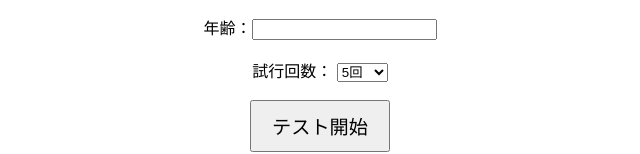
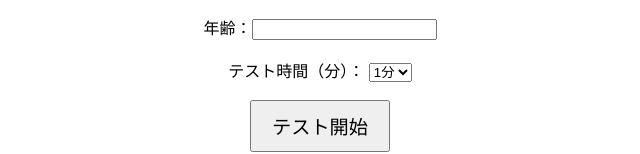
Before and after one commit to Sleep-Researcher/pvt-webapp, a plain HTML site: page index.html in a window 1280 px wide. Shown: the part 136-290 px from the top of the page, without its empty margins (320-960 px from the left). Drawn offline with Linux system fonts and the light colour scheme.

Commit message:
Update index.html

```diff
--- a/index.html
+++ b/index.html
@@ -18,11 +18,11 @@
       年齢：<input type="number" id="age">
     </label><br><br>
     <label>
-      試行回数：
-      <select id="trialCount">
-        <option value="5">5回</option>
-        <option value="10">10回</option>
-        <option value="15">15回</option>
+      テスト時間（分）：
+      <select id="testDuration">
+        <option value="1">1分</option>
+        <option value="3">3分</option>
+        <option value="5">5分</option>
       </select>
     </label><br><br>
     <button id="startBtn">テスト開始</button>
```
